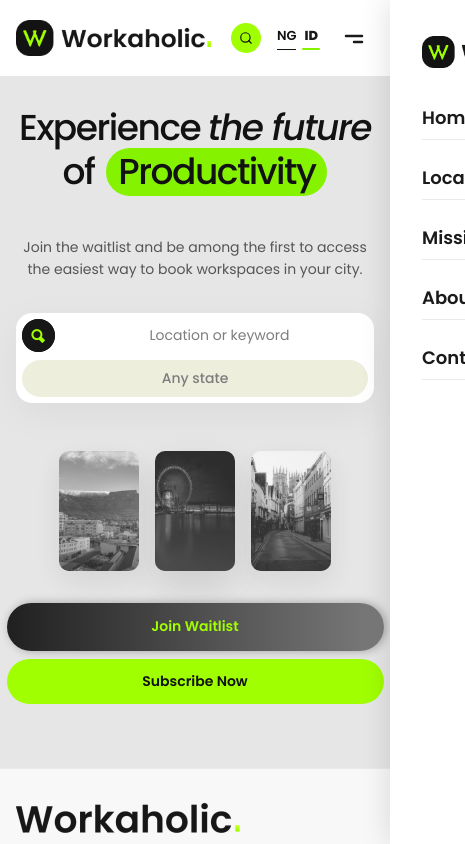
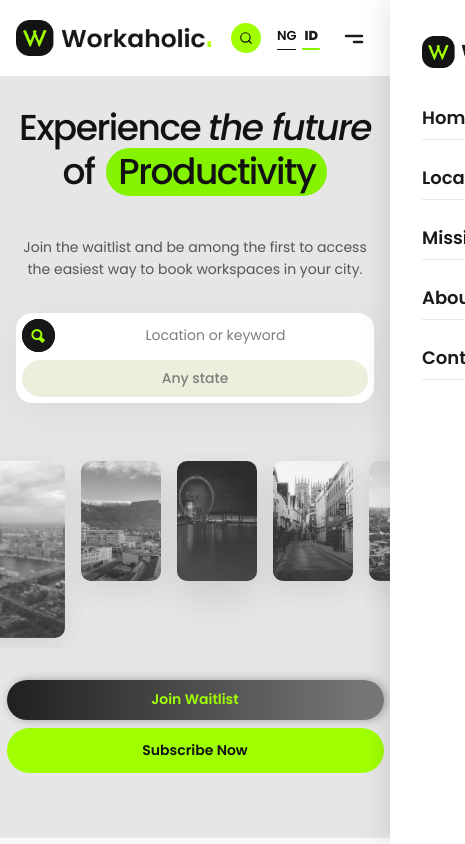
Before and after one commit to Workaholic-Africa/landing_page, a React (Vite) app: page / in a window 390 px wide. Shown: the top 844 px of the page, 465 px wide, since content can reach past the window. Built offline with nearby package versions, Linux system fonts and the light colour scheme.

Commit message:
Enable mobile horizontal carousel scrolling, decrease CTA size & search gap

```diff
--- a/src/components/Carousel/Carousel.css
+++ b/src/components/Carousel/Carousel.css
@@ -143,11 +143,24 @@
 }
 
 @media (max-width: 768px) {
+    .carousel-track {
+        overflow-x: auto;
+        padding-bottom: var(--spacing-md);
+        scroll-snap-type: x mandatory;
+        justify-content: flex-start;
+        padding: 10px var(--spacing-md);
+        scrollbar-width: none;
+        /* Firefox */
+    }
 
-    .carousel-item:first-child,
-    .carousel-item:last-child {
+    .carousel-track::-webkit-scrollbar {
         display: none;
-        /* Hide outer items to prevent overflow */
+        /* Chrome, Safari */
+    }
+
+    .carousel-item {
+        flex-shrink: 0;
+        scroll-snap-align: center;
     }
 
     .carousel-item {
@@ -182,7 +195,8 @@
     .cta-btn {
         width: 100% !important;
         /* Override inline flex sizing */
-        height: 48px;
+        height: 40px;
+        font-size: 14px;
         border-radius: var(--border-radius-full);
     }
 
--- a/src/components/Hero/Hero.css
+++ b/src/components/Hero/Hero.css
@@ -200,6 +200,7 @@
     .search-input-group {
         width: 100%;
         padding-left: 0;
+        gap: 8px;
     }
 
     .search-input {
```
